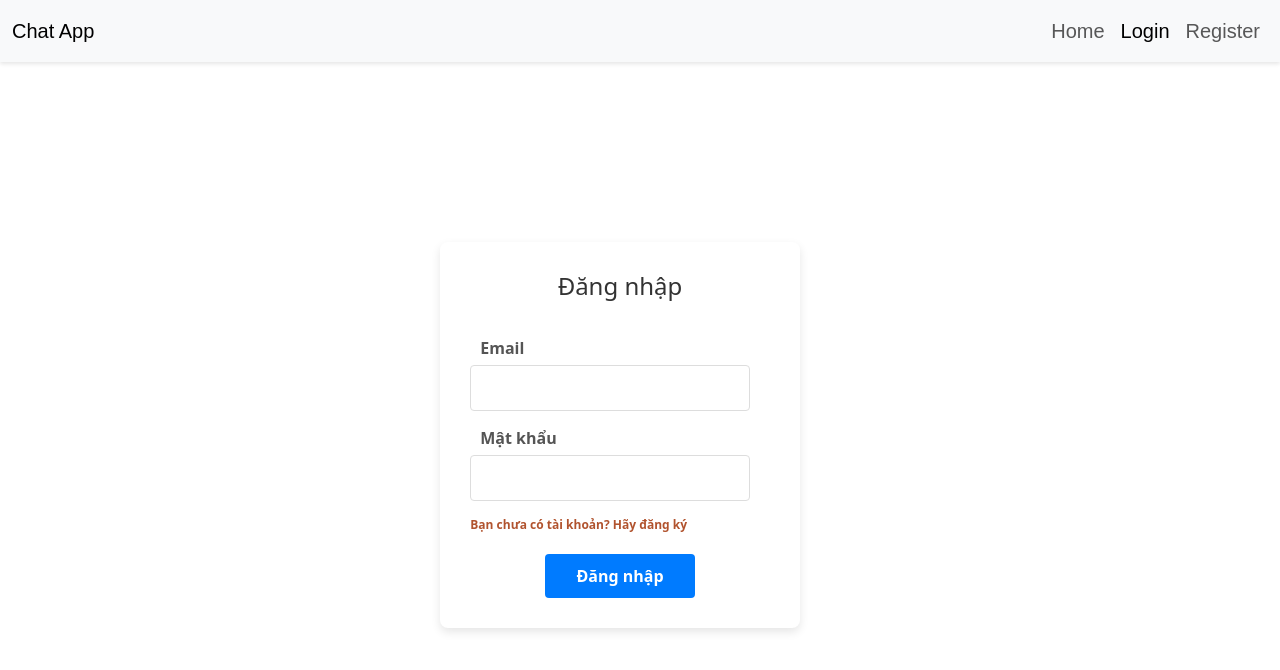
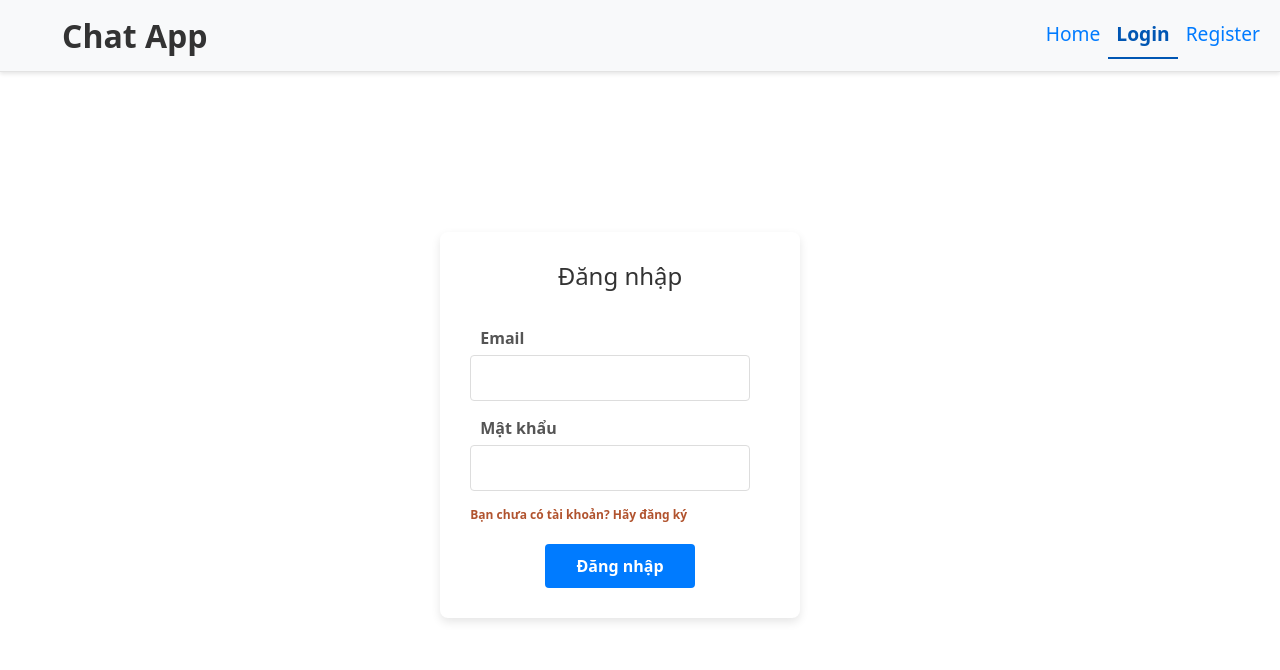
Before and after one commit to Ninh06/rocketchat, a React (Create React App) app: page /login in a window 1280 px wide. Shown: the top 670 px of the page. Built offline with nearby package versions, Linux system fonts and the light colour scheme.

Commit message:
Update Navbar.css

```diff
--- a/src/components/pageCss/Navbar.css
+++ b/src/components/pageCss/Navbar.css
@@ -1,55 +1,48 @@
-/* Navbar */
 .navbar {
-    display: flex;
-    justify-content: space-between;
-    align-items: center;
-    padding: 25px 70px 25px 75px;
-    background-color: white;
-    box-shadow: 0 2px 4px rgba(0, 0, 0, 0.1);
-    font-family: Arial, sans-serif;
-    font-size: 20px;
-    position: fixed;
-    top: 0;
-    left: 0;
-    width: 100%;
-    z-index: 1000;
-  }
+  box-shadow: 0 2px 4px rgba(0, 0, 0, 0.1);
+  border-bottom: 1px solid #e3e3e3;
+  transition: background-color 0.3s ease-in-out;
+  height: 72px;
+}
 
-  body {
-    padding-top: 90px;
-  }
+.navbar.fixed-top {
+  background-color: rgba(255, 255, 255, 0.9);
+  backdrop-filter: blur(5px);
+}
 
-  .navbar-brand a {
-    font-size: 24px;
-    font-weight: bold;
-    color: #3498db;
-    text-decoration: none;
-  }
+.navbar .navbar-brand {
+  margin-left: 50px;
+  font-size: 2rem;
+  font-weight: bold;
+  color: #333 !important;
+}
 
-  .navbar-ul {
-    list-style: none;
-    display: flex;
-    align-items: center;
-    margin: 0;
-    padding: 0;
-    flex-wrap: wrap;
-  }
+.navbar .nav-link {
+  font-size: 1.2rem;
+  color: #007bff !important;
+  font-weight: 500;
+  text-transform: capitalize;
+}
 
-  .navbar-ul li {
-    margin-left: 20px;
-  }
+.navbar .nav-link:hover {
+  color: #0056b3 !important;
+}
 
-  .navbar-ul li a {
-    text-decoration: none;
-    color: #666;
-    transition: color 0.5s;
-  }
+.navbar .btn-link {
+  text-decoration: none;
+  color: #d9534f !important;
+}
 
-  .navbar-ul li a:hover {
-    color: #FF007F;
-    color: #FF7F50;
-  }
+.navbar .btn-link:hover {
+  color: #c9302c !important;
+}
 
-  .navbar-ul li a.active {
-    color: #3498db;
-  }
+.navbar .nav-link.active {
+  font-weight: bold;
+  color: #0056b3 !important;
+  border-bottom: 2px solid #0056b3;
+}
+
+body {
+  padding-top: 70px;
+}
```
